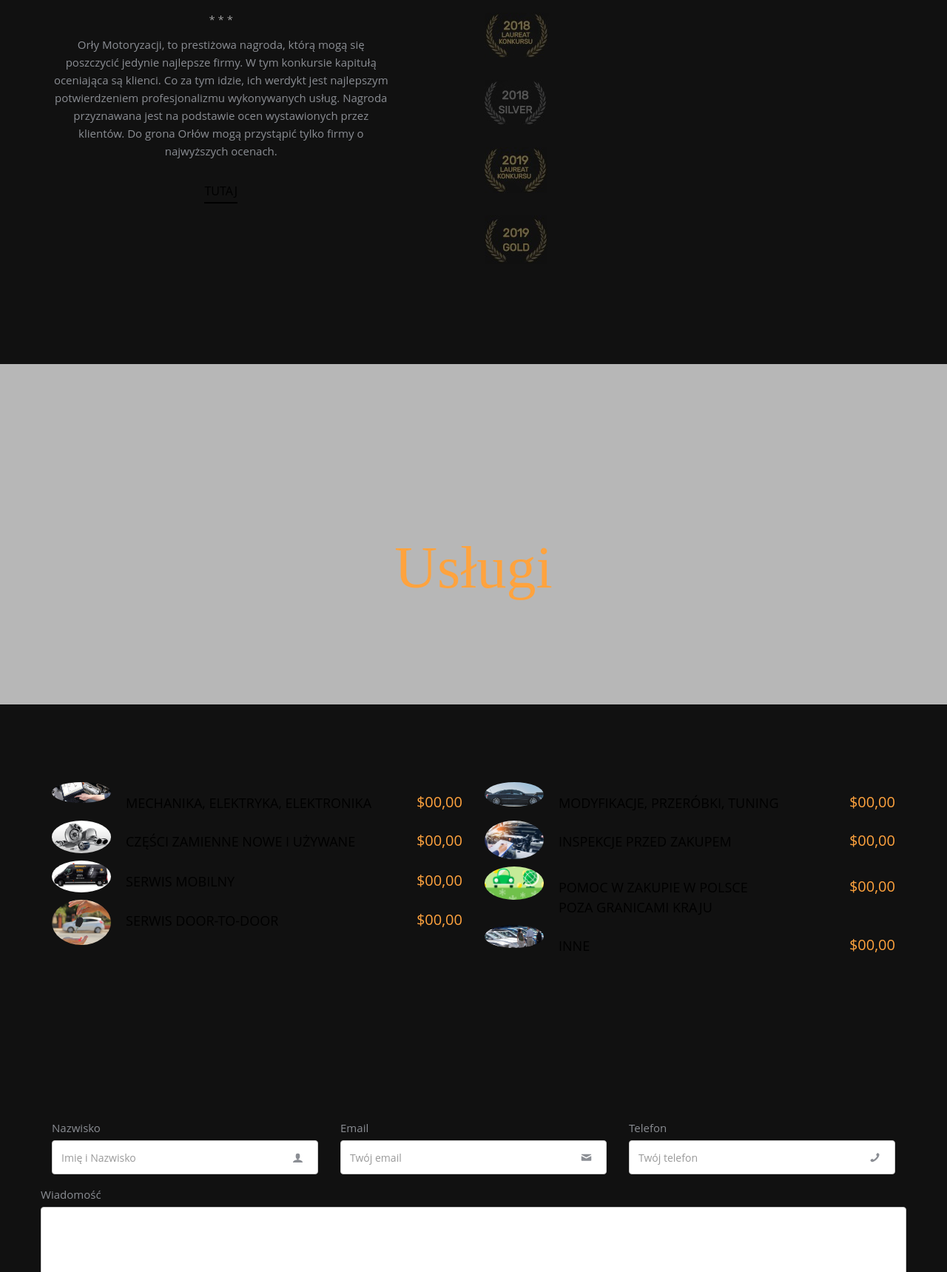
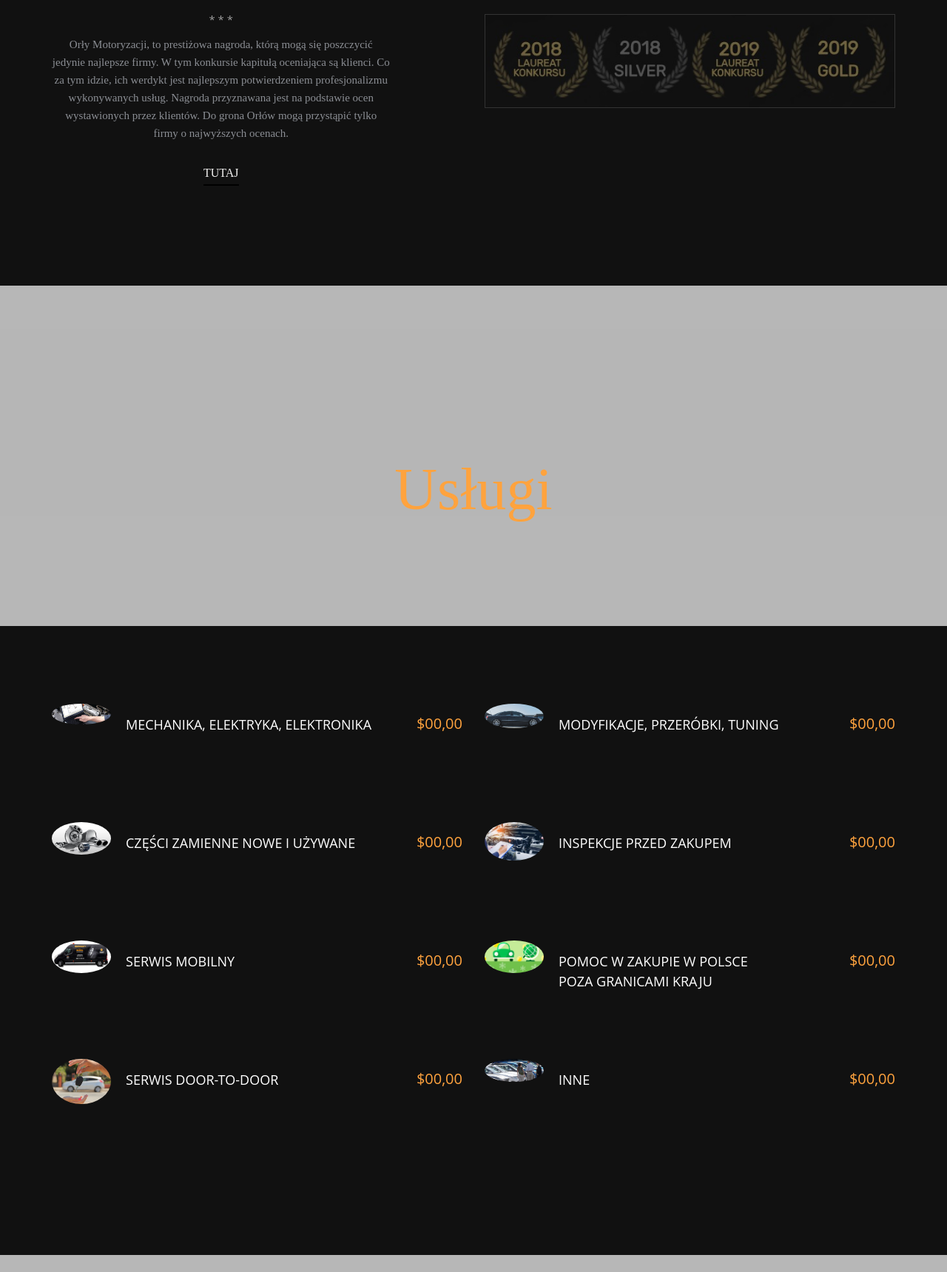
Before and after one commit to Suszkas/StronaFoss, a website: page index.html in a window 1280 px wide. Shown: the part 1081-2800 px from the top of the page at 74% size. Drawn offline with Linux system fonts and the light colour scheme; files whose address does not match are found by name.

Commit message:
usługi/text

```diff
--- a/css/customization.css
+++ b/css/customization.css
@@ -1,8 +1,38 @@
 .background-black {
     background: rgb(17, 17, 17) !important;
-}
+    /* background: #a0a8a1 !important; */
+  }
 
 .logo {
     background: url(../img/logo1.png) no-repeat left top !important;
     width: 400px !important;
 }
+.probootstrap-custom-link {
+    color: rgb(243, 242, 241);
+}
+.img-responsive{
+
+    border: 1px solid #333333;
+    /* border-radius: 100%;
+    /* box-shadow: #3d3939; */
+    box-sizing: border-box;
+}
+.probootstrap-section .text h3{
+    color: white !important;
+
+}
+.probootstrap-section .image{
+    height: 150px;
+
+
+}
+/* <style>
+@import url('https://fonts.googleapis.com/css2?family=Lato:ital,wght@1,700&family=Vesper+Libre:wght@700&display=swap');
+</style> */
+p{
+    font-family: 'Lato', sans-serif;
+    font-family: 'Vesper Libre', serif;
+}
+.probootstrap-section{
+    background: rgb(17, 17, 17);
+   }
--- a/index.html
+++ b/index.html
@@ -120,11 +120,15 @@
             <p><a href="https://www.orlymotoryzacji.pl/profile-1054167-foss-motorsport" class="probootstrap-custom-link">Tutaj</a></p>
           </div>
           <div class="col-md-6 col-md-push-1 probootstrap-animate">
-            <p><img src="img/Bez tytułu.jpg" alt="Orły motoryzacji" class="img-responsive"></p>
-            <p><img src="img/orzel1.jpg" alt="Orły motoryzacji" class="img-responsive"></p>
-            <p><img src="img/orzel2.jpg" alt="Orły motoryzacji" class="img-responsive"></p>
-            <p><img src="img/orzel3.jpg" alt="Orły motoryzacji" class="img-responsive"></p>
-            <p><img src="img/orzel4.jpg" alt="Orły motoryzacji" class="img-responsive"></p>
+            <p><img src="img/orly1.jpg" alt="Orły motoryzacji" class="img-responsive"></p>
+            <div class="orly">
+              <p><img src="img/orly2.jpg" alt="Orły motoryzacji" class="img-responsive"></p>
+              <!-- <p><img src="img/orzel1.jpg" alt="Orły motoryzacji" class="img-responsive"></p>
+              <p><img src="img/orzel2.jpg" alt="Orły motoryzacji" class="img-responsive"></p>
+              <p><img src="img/orzel3.jpg" alt="Orły motoryzacji" class="img-responsive"></p>
+              <p><img src="img/orzel4.jpg" alt="Orły motoryzacji" class="img-responsive"></p> -->
+            </div>
+
           </div>
         </div>
         <!-- END row -->
@@ -209,7 +213,7 @@
       </div>
     </section> -->
 
-    <section class="probootstrap-section-bg overlay" style="background-image: url(img/hero_bg_4.jpg);"  data-stellar-background-ratio="0.5"  data-section="menu">
+    <section class="probootstrap-section-bg overlay" style="background-image: url(img/A8D4.jpg)"  data-stellar-background-ratio="0.5"  data-section="menu">
       <div class="container">
         <div class="row">
           <div class="col-md-12 text-center probootstrap-animate">
@@ -314,12 +318,12 @@
       </div>
     </section> -->
 
-    <section class="probootstrap-section background-black probootstrap-bg-white">
+    <!-- <section class="probootstrap-section background-black probootstrap-bg-white">
       <div class="container">
         <div class="row">
           <div class="col-md-12 probootstrap-animate">
             <form method="post" class="probootstrap-form">
-              <div class="row">
+              <div class="row"> -->
                 <!-- <div class="col-md-4">
                   <div class="form-group">
                     <label for="people">How Many People</label>
@@ -354,58 +358,13 @@
                 </div> -->
               </div>
               <!-- END row -->
-
-              <!-- delete start-->
-              <div class="row">
-                <div class="col-md-4">
-                  <div class="form-group">
-                    <label for="name">Nazwisko</label>
-                    <div class="form-field">
-                      <i class="icon icon-user2"></i>
-                      <input type="text" id="name" class="form-control" placeholder="Imię i Nazwisko">
-                    </div>
-                  </div>
-                </div>
-                <div class="col-md-4">
-                  <div class="form-group">
-                    <label for="email">Email</label>
-                    <div class="form-field">
-                      <i class="icon icon-mail"></i>
-                      <input type="text" id="email" class="form-control" placeholder="Twój email">
-                    </div>
-                  </div>
-                </div>
-                <div class="col-md-4">
-                  <div class="form-group">
-                    <label for="phone">Telefon</label>
-                    <div class="form-field">
-                      <i class="icon icon-phone"></i>
-                      <input type="text" id="phone" class="form-control" placeholder="Twój telefon">
-                    </div>
-                  </div>
-                </div>
-                <!-- dodane start -->
-                <div class="form-group">
-                  <label for="c_message">Wiadomość</label>
-                  <div class="form-field">
-                    <textarea name="c_message" id="c_message" cols="30" rows="10" class="form-control"></textarea>
-                  </div>
-                </div>
-                <!-- dodane end -->
-              </div>
-              <div class="row">
-                <div class="col-md-4 col-md-offset-4">
-                  <input type="submit" name="submit" id="submit" value="Zatwierdź" class="btn btn-lg btn-primary btn-block">
-                </div>
-              </div>
-              <!-- delete end-->
             </form>
           </div>
         </div>
       </div>
     </section>
 
-    <section class="probootstrap-section-bg overlay" style="background-image: url(img/hero_bg_4.jpg);"  data-stellar-background-ratio="0.5" data-section="events">
+    <section class="probootstrap-section-bg overlay" style="background-image: url(img/A8D2.jpg);"  data-stellar-background-ratio="0.5" data-section="events">
       <div class="container">
         <div class="row">
           <div class="col-md-12 text-center probootstrap-animate">
```
Also changed, not shown: skryptyfacebook.txt (+21 -0 lines), img/574_Felgi-Audi-A8-S8-D3.jpg (added), img/A8D2.jpg (added), img/A8D4.jpg (added), img/Bez tytułu.jpg1.jpg (deleted), img/d2.jpg (added), img/d4.jpg (added), img/maxresdefault.jpg (added), img/orly1.jpg (renamed from img/Bez tytułu.jpg), img/orly2.jpg (added), img/pol_pl_Dokladki-Progow-Audi-A8-D4-7557_3.jpg (added).
